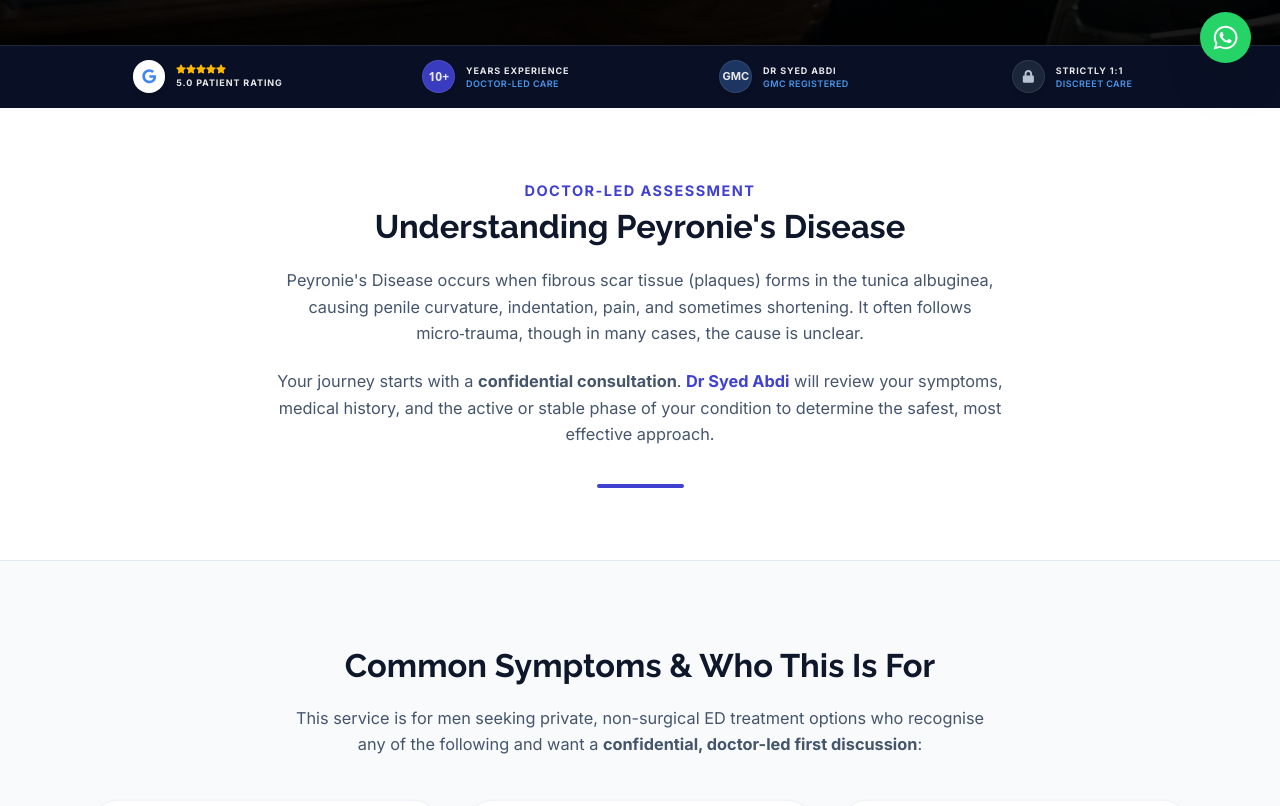
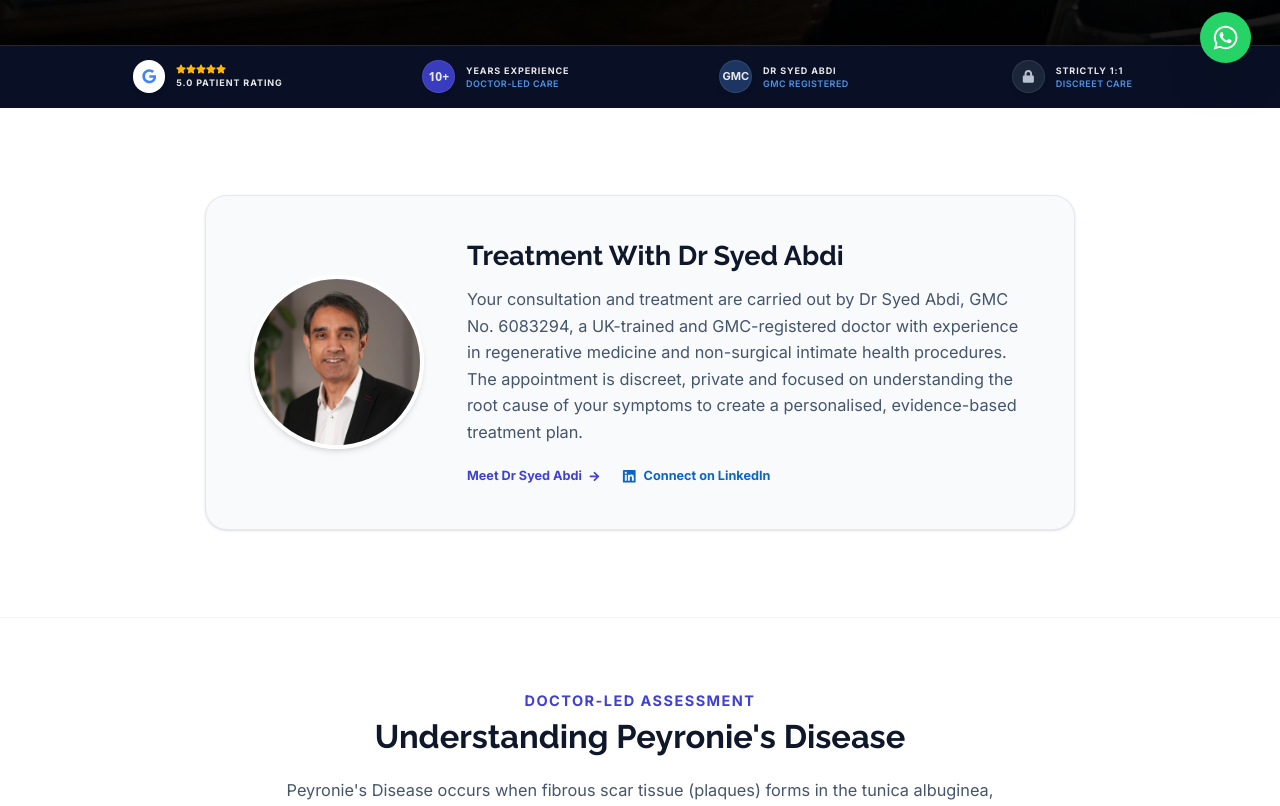
Before and after one commit to binithekid/Healing-PRP-Clinics-Preview, a Next.js app: page /birmingham/peyronies-disease in a window 1280 px wide. Shown: the part 708-1514 px from the top of the page. Built offline with nearby package versions, Linux system fonts and the light colour scheme.

Commit message:
Add EDFeatureBlock component to PeyroniesClient

```diff
--- a/src/components/pages/PeyroniesClient.tsx
+++ b/src/components/pages/PeyroniesClient.tsx
@@ -3,6 +3,7 @@
 import Link from "next/link";
 import { useEffect, useState } from "react";
 import { motion, AnimatePresence, Variants } from "framer-motion";
+import EDFeatureBlock from "@/components/EDFeatureBlock"; // <-- Import added
 import {
   FaPlus,
   FaMinus,
@@ -250,6 +251,9 @@ export default function PeyroniesClient({
           </div>
         </div>
       </div>
+
+      {/* --- DOCTOR-LED TRUST SECTION (MOVED UP) --- */}
+      <EDFeatureBlock />
 
       {/* --- UNDERSTANDING PD --- */}
       <section className="py-20 bg-white font-inter">
```
